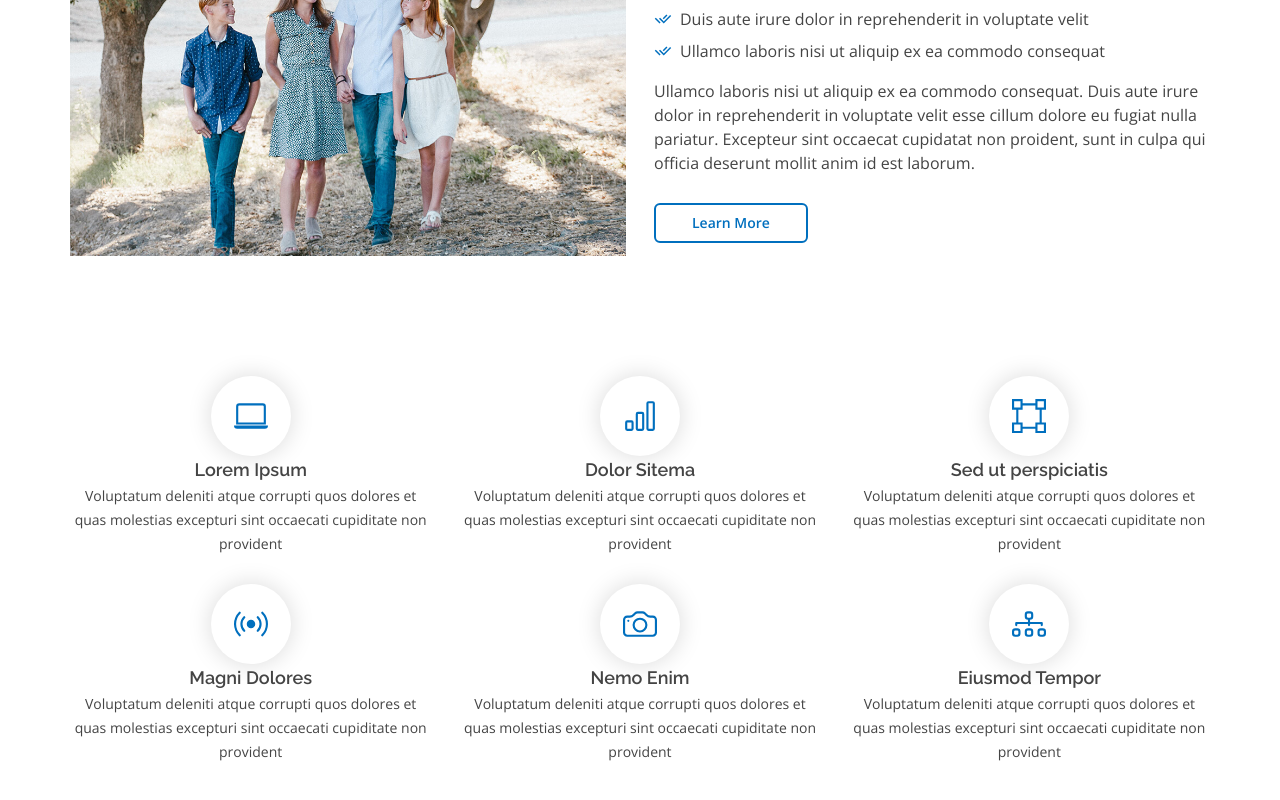
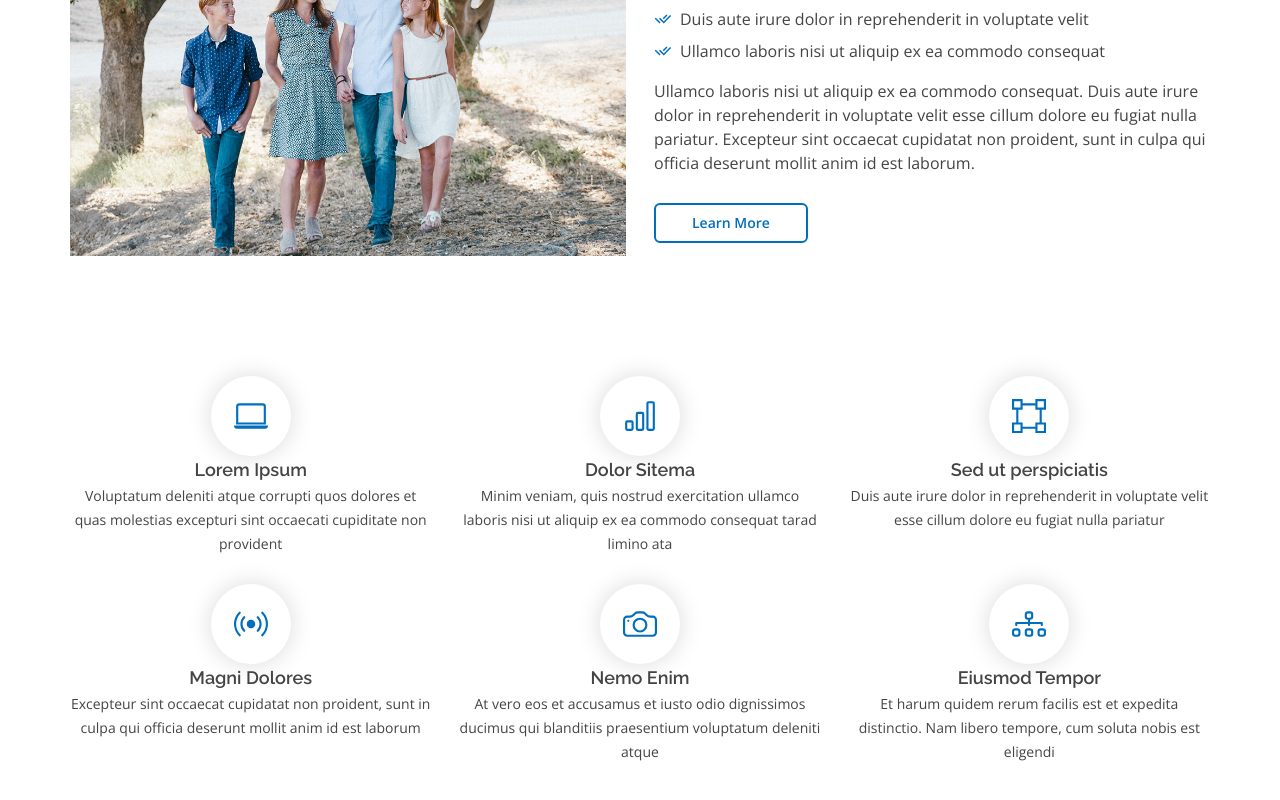
Before and after one commit to LucasBargas/projetos_tailwindcss, a React (Create React App) app in the folder me_family/: page / in a window 1280 px wide. Shown: the part 949-1749 px from the top of the page. Built offline with nearby package versions, Linux system fonts and the light colour scheme.

Commit message:
Conteúdo dos cards em Features - atualizado

```diff
--- a/me_family/src/pages/HomePage/FeaturesSection/FeaturesSection.js
+++ b/me_family/src/pages/HomePage/FeaturesSection/FeaturesSection.js
@@ -10,27 +10,27 @@ const features = [
   {
     icon: <BsBarChart />,
     title: 'Dolor Sitema',
-    text: 'Voluptatum deleniti atque corrupti quos dolores et quas molestias excepturi sint occaecati cupiditate non provident',
+    text: 'Minim veniam, quis nostrud exercitation ullamco laboris nisi ut aliquip ex ea commodo consequat tarad limino ata',
   },
   {
     icon: <BsBoundingBox />,
     title: 'Sed ut perspiciatis',
-    text: 'Voluptatum deleniti atque corrupti quos dolores et quas molestias excepturi sint occaecati cupiditate non provident',
+    text: 'Duis aute irure dolor in reprehenderit in voluptate velit esse cillum dolore eu fugiat nulla pariatur',
   },
   {
     icon: <BsBroadcast />,
     title: 'Magni Dolores',
-    text: 'Voluptatum deleniti atque corrupti quos dolores et quas molestias excepturi sint occaecati cupiditate non provident',
+    text: 'Excepteur sint occaecat cupidatat non proident, sunt in culpa qui officia deserunt mollit anim id est laborum',
   },
   {
     icon: <BsCamera />,
     title: 'Nemo Enim',
-    text: 'Voluptatum deleniti atque corrupti quos dolores et quas molestias excepturi sint occaecati cupiditate non provident',
+    text: 'At vero eos et accusamus et iusto odio dignissimos ducimus qui blanditiis praesentium voluptatum deleniti atque',
   },
   {
     icon: <BsDiagram3 />,
     title: 'Eiusmod Tempor',
-    text: 'Voluptatum deleniti atque corrupti quos dolores et quas molestias excepturi sint occaecati cupiditate non provident',
+    text: 'Et harum quidem rerum facilis est et expedita distinctio. Nam libero tempore, cum soluta nobis est eligendi',
   },
 ];
 
```
